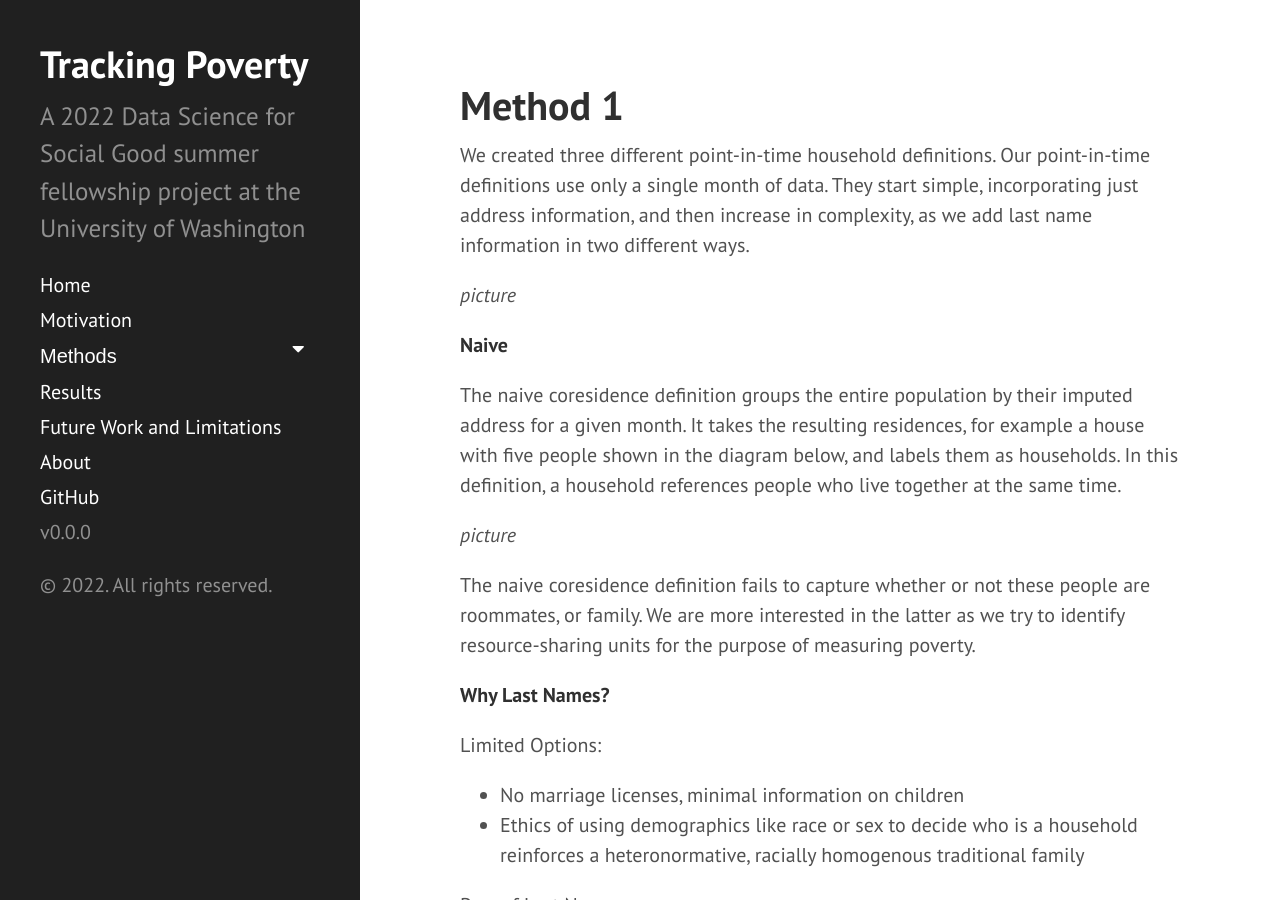
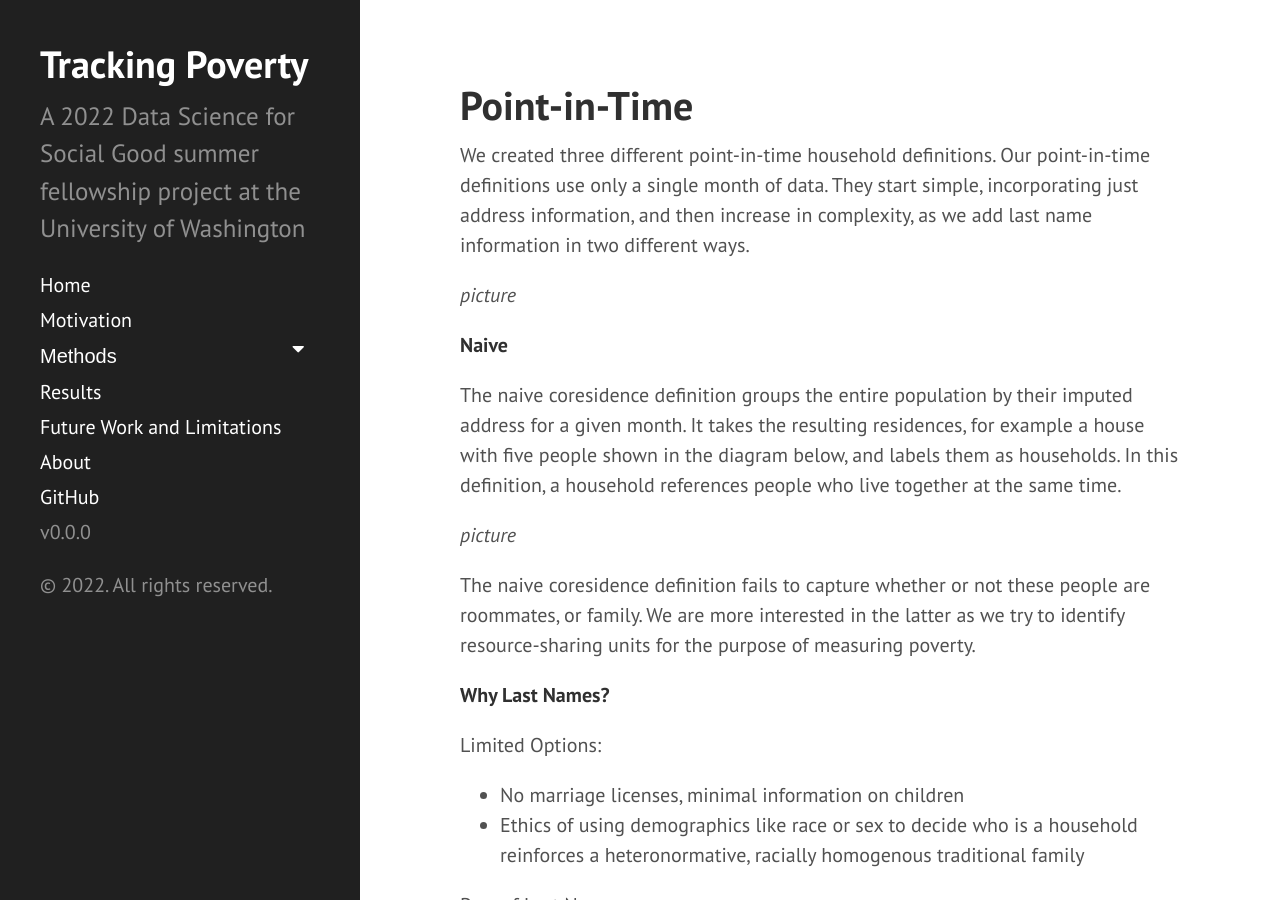
Before and after one commit to uwescience/DSSG2022-Tracking-Poverty, a Jekyll site: the page built from method1.md, in a window 1280 px wide and 900 px high. Built offline with Jekyll 4.4.1, drawn with Linux system fonts in a browser that asks for light colours.

Commit message:
change title

```diff
--- a/method1.md
+++ b/method1.md
@@ -1,6 +1,6 @@
 ---
 layout: page
-title: Method 1
+title: Point-in-Time
 ---
 
 
```
